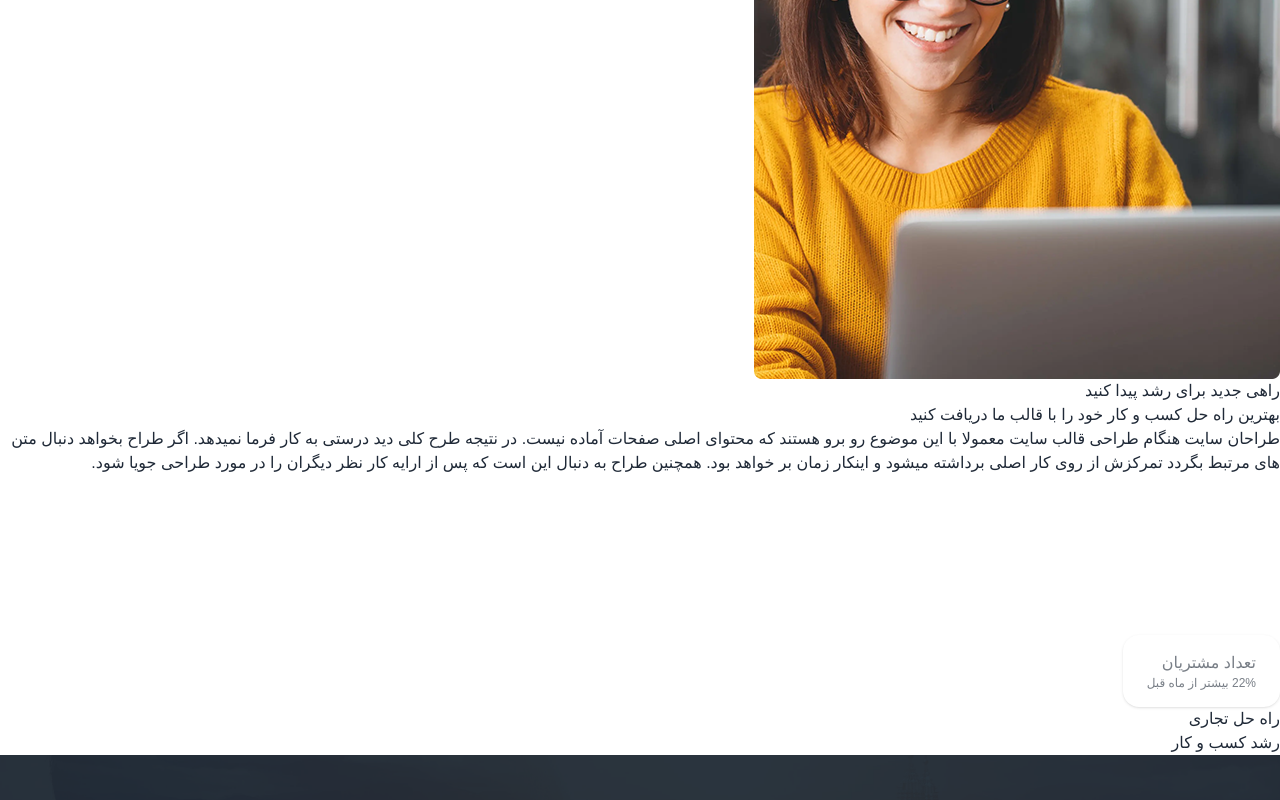
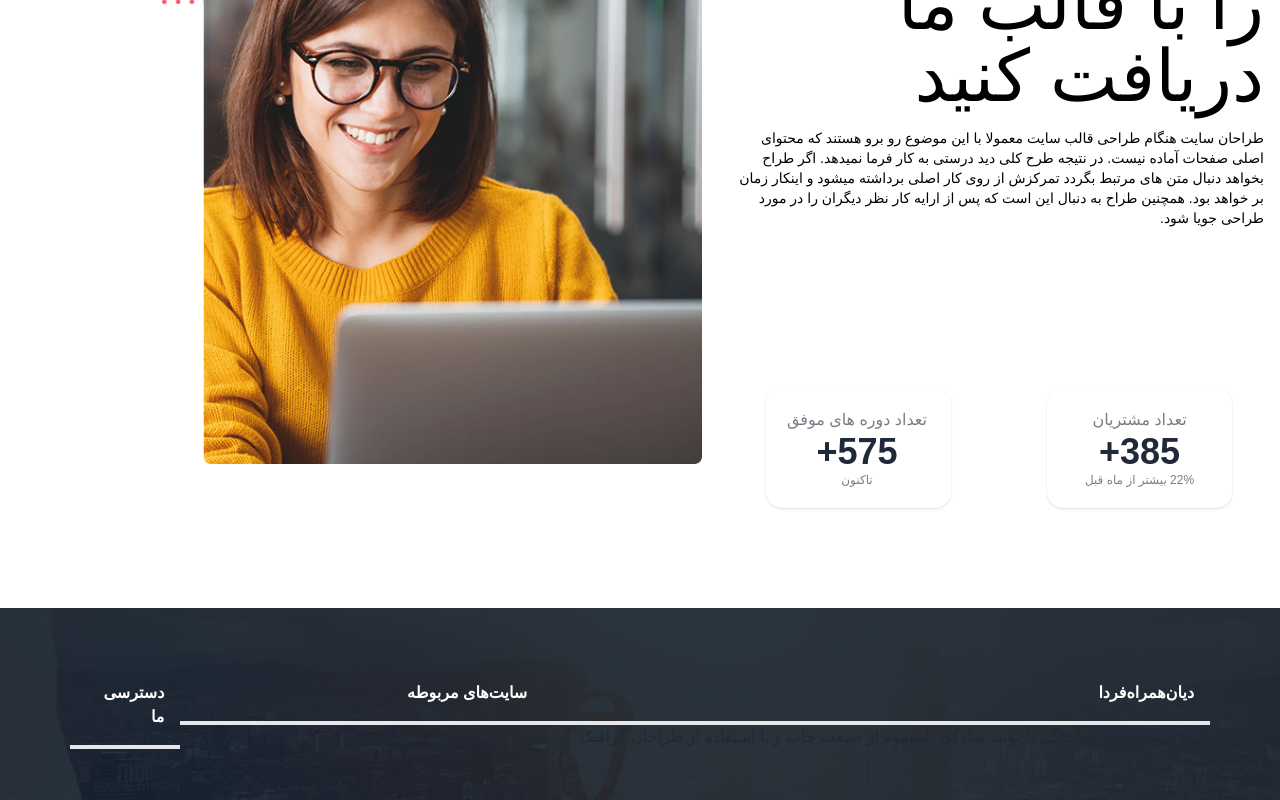
Before and after one commit to Mansour-VN/DianHamrah, a Next.js app: page /HomePage/Section3 in a window 1280 px wide. Shown: the part 420-1220 px from the top of the page. Built offline with nearby package versions, Linux system fonts and the light colour scheme.

Commit message:
feat : add section3

```diff
--- a/src/pages/HomePage/Section1.tsx
+++ b/src/pages/HomePage/Section1.tsx
@@ -2,7 +2,7 @@ import Image from 'next/image';
 import headerBg from "../../../public/assets/images/background/header-bg.png";
 import happyMan from "../../../public/assets/images/People/header-img.png";
 import Button from "@/components/Button/Button";
-import {BsArrowLeftSquare} from "react-icons/Bs";
+import {BsArrowLeftSquare} from "react-icons/bs";
 
 
 const section1 = () => {
--- a/src/pages/HomePage/Section3.tsx
+++ b/src/pages/HomePage/Section3.tsx
@@ -1,31 +1,30 @@
 import Image from "next/image";
 import about_img from "../../../public/assets/images/background/about_img.png"
+import {useState} from "react";
 
 const Section3 = () => {
 
-    const counter =(num=0)=>{
-
-            console.log(num)
-            return(
-                setTimeout(()=> {
-                    if(num<285){
-                        num++
+    const [courses, setCourses] = useState(0)
+    const [customers, setCustomer] = useState(0)
+    const increaseCounter = () => {
+        if (courses < 575) {
+            setCourses(courses + 1)
         }
-                },0.5)
-            )
-
+        if (customers < 385) {
+            setCustomer(customers + 1)
         }
-
+    }
+    setTimeout(increaseCounter, 5)
     return (
-        <div>Section3 Mansour
-            <Image src={about_img} alt="about"/>
-            <div>
-                <div className="">
-                    <div className="about-content s-about-content">
+        <div className="section3 container flex flex-col md:flex-row-reverse  gap-4 items-center justify-center py-[100px]">
+            <div className="flex-1">
+                <Image style={{width:"540px" ,}}  src={about_img} alt="about"/>
+            </div>
+            <div className="flex-1 flex flex-col justify-around ">
                 <div className="about-title second-atitle pb-40">
-                            <h5> راهی جدید برای رشد پیدا کنید</h5>
-                            <h2>بهترین راه حل کسب و کار خود را با قالب ما دریافت کنید</h2>
-                            <p>طراحان سایت هنگام طراحی قالب سایت معمولا با این موضوع رو برو هستند که محتوای اصلی صفحات
+                    <h5 className="text-official mt-4 px-4"> راهی جدید برای رشد پیدا کنید</h5>
+                    <h2 className="text-7xl text-black mt-2 px-4">بهترین راه حل کسب و کار خود را با قالب ما دریافت کنید</h2>
+                    <p className="text-sm text-black mt-4 px-4">طراحان سایت هنگام طراحی قالب سایت معمولا با این موضوع رو برو هستند که محتوای اصلی صفحات
                         آماده
                         نیست. در نتیجه طرح کلی دید درستی به کار فرما نمیدهد. اگر طراح بخواهد دنبال متن های مرتبط
                         بگردد تمرکزش از روی کار اصلی برداشته میشود و اینکار زمان بر خواهد بود. همچنین طراح به
@@ -34,35 +33,27 @@ const Section3 = () => {
 
                     </p>
                 </div>
-                        <ul className="progress-outer">
-                            <li>
-                                <div className="progress-box">
+                <div className="progress-outer">
+                    <div className="flex flex-row justify-around items-center">
 
 
-                                    <div className="stats shadow">
-
-                                        <div className="stat">
+                        <div className="stats shadow w-[185px] h-[120px]">
+                            <div className="stat flex flex-col items-center justify-center overflow-hidden">
                                 <div className="stat-title">تعداد مشتریان</div>
-                                            <div className="stat-value"></div>
+                                <div className="stat-value">{`${customers}+`}</div>
                                 <div className="stat-desc">22% بیشتر از ماه قبل</div>
+                            </div>
+                        </div>
+                        <div className="stats shadow w-[185px] h-[120px] overflow-hidden">
+                            <div className="stat flex flex-col items-center justify-center">
+                                <div className="stat-title text-ellipsis ">تعداد دوره های موفق </div>
+                                <div className="stat-value">{`${courses}+`}</div>
+                                <div className="stat-desc">تاکنون </div>
+                            </div>
                         </div>
 
                     </div>
 
-
-                                    <h4>راه حل تجاری</h4>
-                                </div>
-                            </li>
-
-                            <li>
-                                <div className="progress-box mt-50">
-
-                                    <h4>رشد کسب و کار</h4>
-                                </div>
-                            </li>
-
-                        </ul>
-                    </div>
                 </div>
             </div>
 
```
Lines whose indentation alone changed are shown as unchanged.
